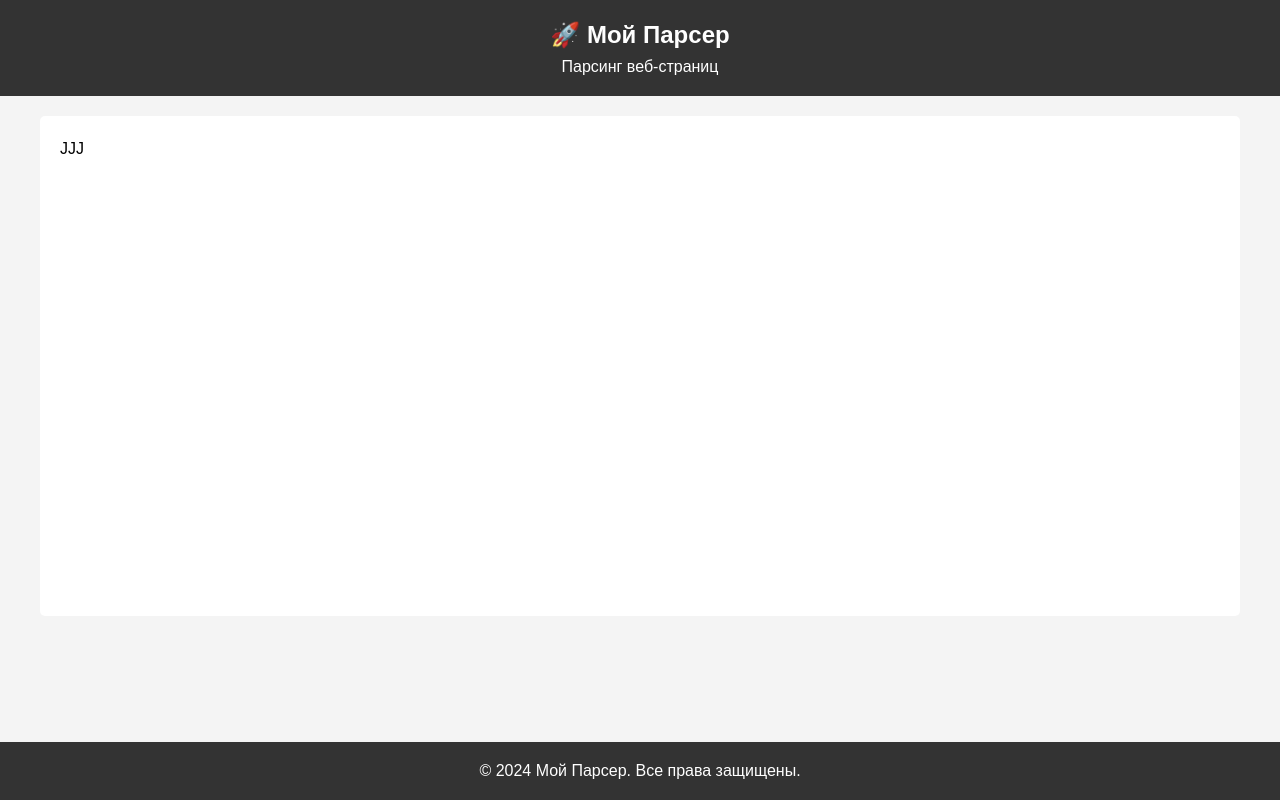
After one commit to Artemka2302/ParcerApp, a Flask app: page /parcing in a window 1280 px wide. The commit adds this page. Run offline with Flask 3, Linux system fonts and the light colour scheme.

Commit message:
parcing.html and app.rout

```diff
--- a/app.py
+++ b/app.py
@@ -3,6 +3,8 @@ import pandas as pd
 import requests
 from bs4 import BeautifulSoup
 import os
+from Parcer1 import parc
+
 
 
 app = Flask(__name__)
@@ -20,5 +22,9 @@ def index():
     )
 
 
+@app.route('/parcing')
+def parcing():
+    return render_template('parcing.html')
+
 if __name__ == '__main__':
     app.run(debug=True)
--- a/templates/index.html
+++ b/templates/index.html
@@ -1,6 +1,4 @@
 {% extends "base.html" %}
-
-{% block title %}{{ title }}{% endblock %}
 
 {% block content %}
 <h2>Добро пожаловать, {{ user_name }}!</h2>
@@ -14,5 +12,5 @@
     {% endfor %}
 </ul>
 
-<a href="/results" class="btn">Перейти к результатам</a>
+<a href="/parcing" class="btn">Начать парсить</a>
 {% endblock %}
--- /dev/null
+++ b/templates/parcing.html
@@ -0,0 +1,8 @@
+{% extends "base.html" %}
+
+{% block content %}
+
+<div>
+    <p>JJJ</p>
+</div>
+{% endblock %}
```
